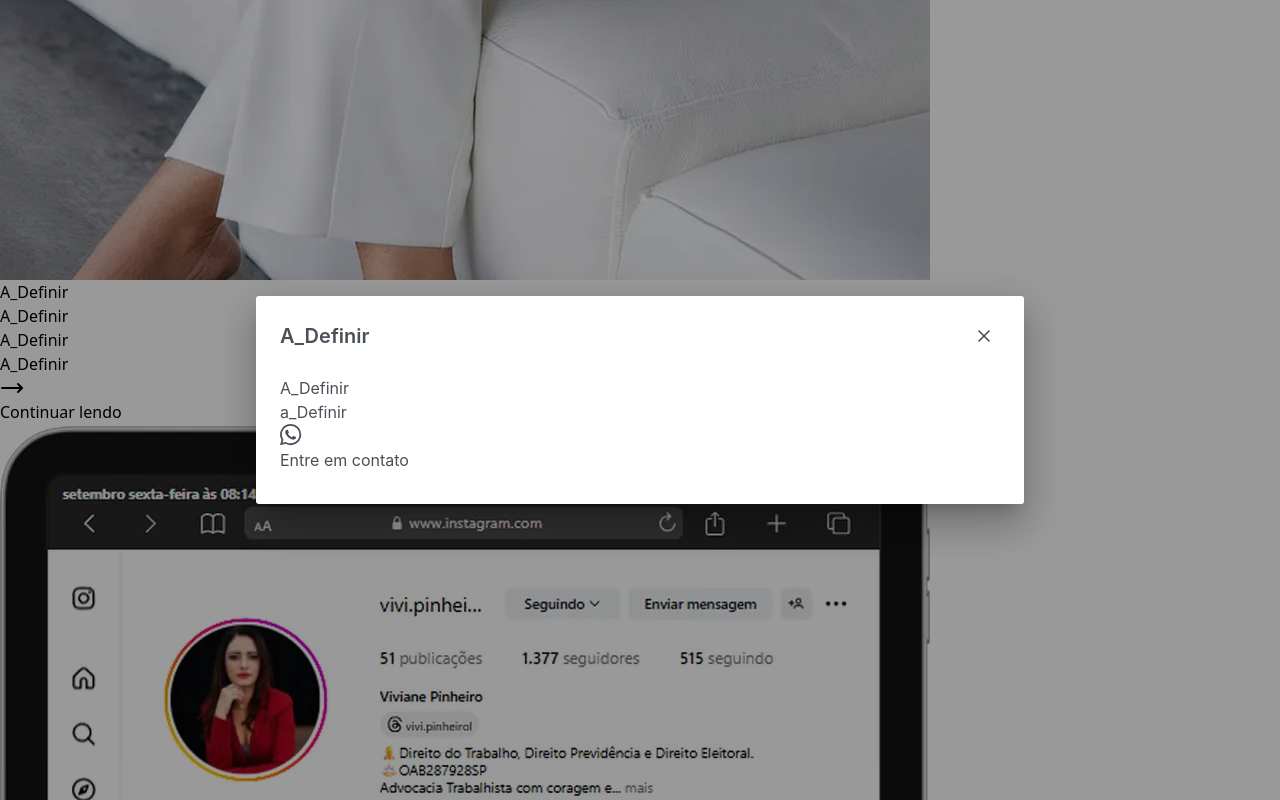
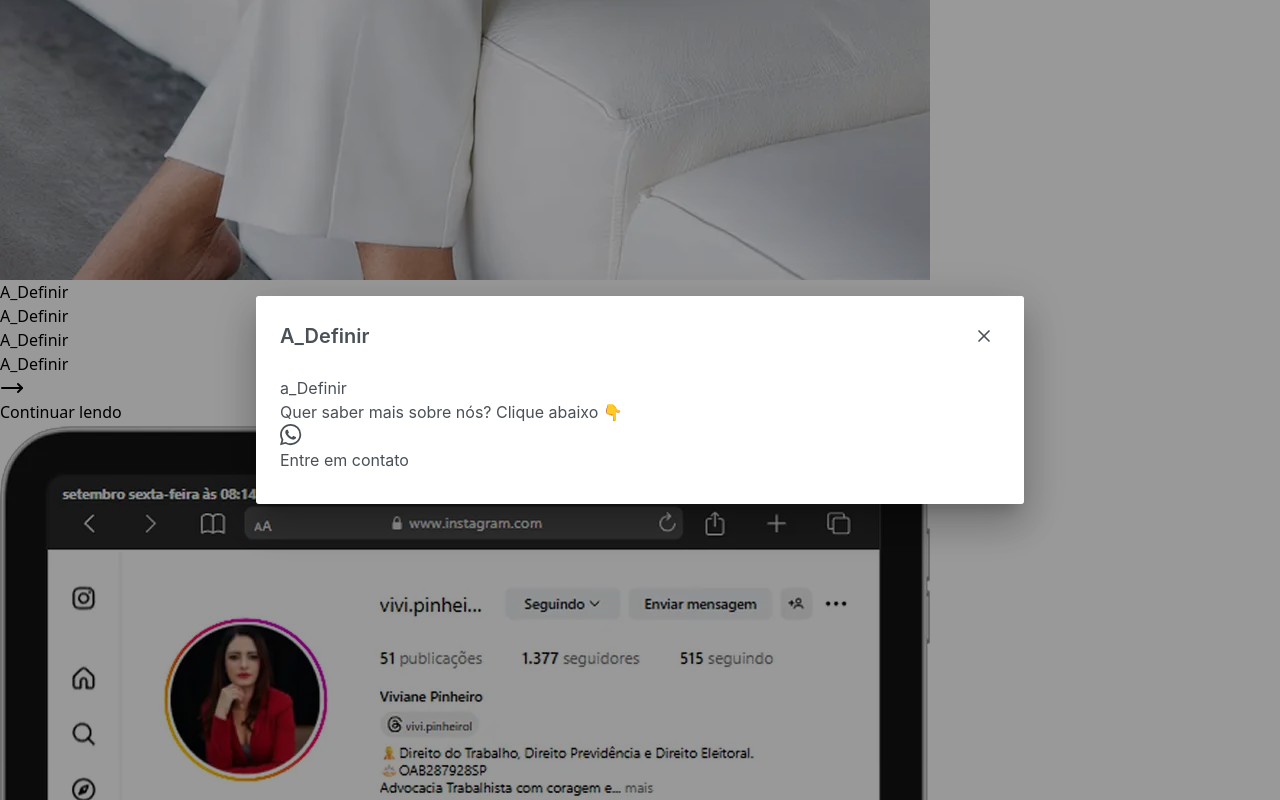
Before and after one commit to Paper-Street-Softwares/LP-Viviane-Pinheiro, a React (Vite) app: page / in a window 1280 px wide. Both pictures are taken after a click on the button "Continuar lendo". Shown: the part 2243-3043 px from the top of the page. Built offline with nearby package versions, Linux system fonts and the light colour scheme; a web font is replaced by a local one.

Commit message:
fix: Hero

```diff
--- a/src/components/sectionElements/about/AboutModal.jsx
+++ b/src/components/sectionElements/about/AboutModal.jsx
@@ -15,13 +15,16 @@ export default function AboutModal() {
 
     setModalContent(
       <div className="text-paragraph3">
-        <p className="mb-[20px]">
+        {/* <p className="mb-[20px]">
           <Trans i18nKey="about.subtitle" />
-        </p>
+        </p> */}
 
         <Trans i18nKey="about.modal" components={{ br: <br /> }} />
 
         <div className="mt-4">
+          <p className="mb-[20px]">
+            <Trans i18nKey="about.ctaButtonAriaLabel" />
+          </p>
           <Button
             aria-label={t("about.ctaButtonAriaLabel")}
             label={t("about.ctaButtonText")}
--- a/src/locales/pt.json
+++ b/src/locales/pt.json
@@ -18,12 +18,12 @@
     "ctaButtonTextResponsive": "Contato"
   },
   "hero": {
-    "miniTag": "A_Definir",
-    "title": "A_Definir <span class=\"text-primary font-bold\">A_Definir</span>",
-    "subtitle": "A_Definir",
-    "ctaButtonText": "A_Definir",
+    "miniTag": "ADVOGADA TRABALHISTA",
+    "title": "Advocacia Trabalhista com <span class=\"text-primary font-bold\"> coragem e propósito!</span>",
+    "subtitle": "Defesa firme dos direitos do trabalhador, com ética, proximidade e resultados reais.",
+    "ctaButtonText": "Falar com a Advogada",
     "obsHero": {
-      "text": "A_Definir"
+      "text": "Atendimento presencial com hora marcada e online para todo Brasil"
     }
   },
   "features": {
@@ -90,7 +90,7 @@
     "buttonModalLabelAbout": "Continuar lendo",
     "paragraph": "A_Definir",
     "modal": "a_Definir",
-    "ctaButtonAriaLabel": "",
+    "ctaButtonAriaLabel": " Quer saber mais sobre nós? Clique abaixo 👇",
     "ctaButtonText": "Entre em contato",
     "aboutSocial": {
       "miniTag": "A_Definir",
```
